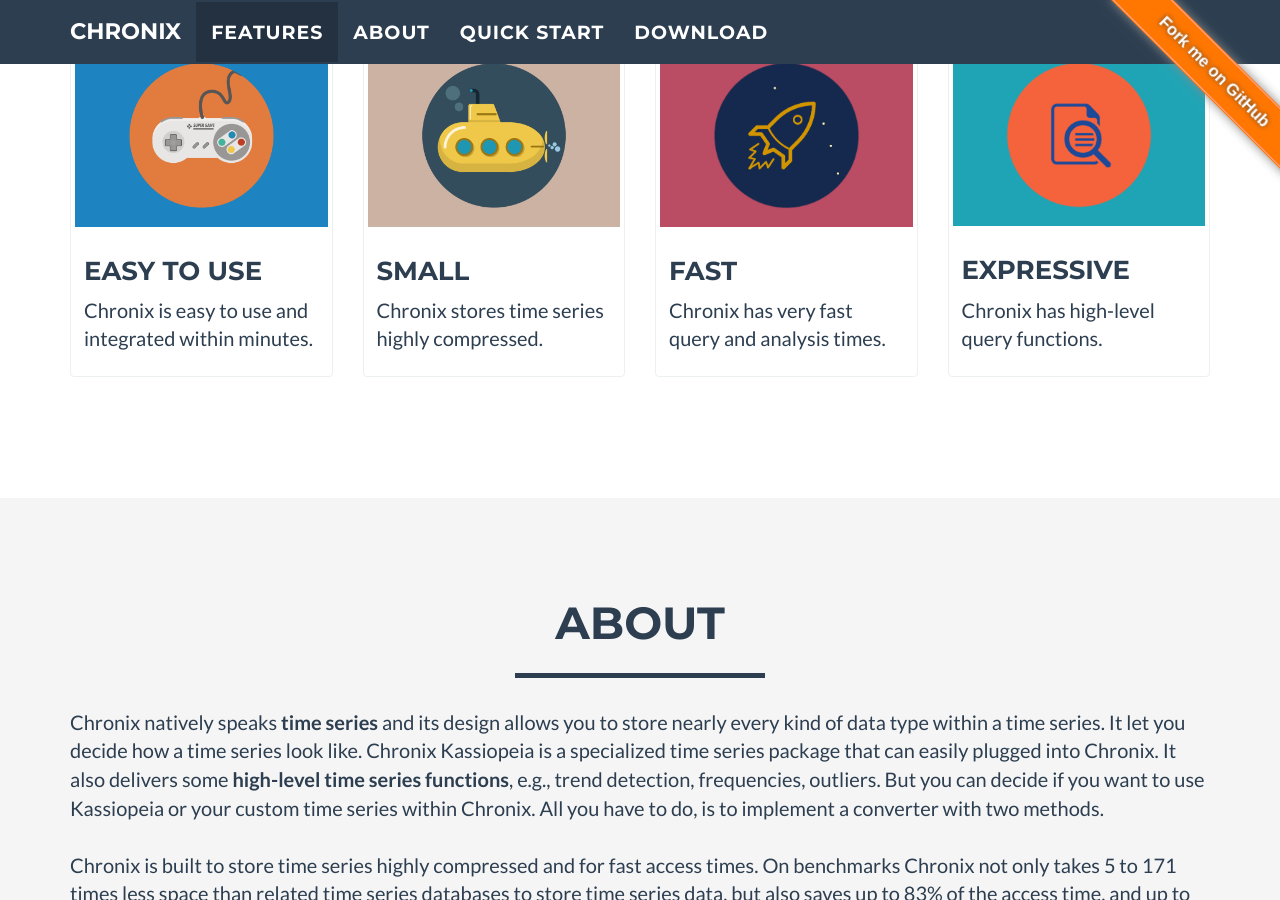
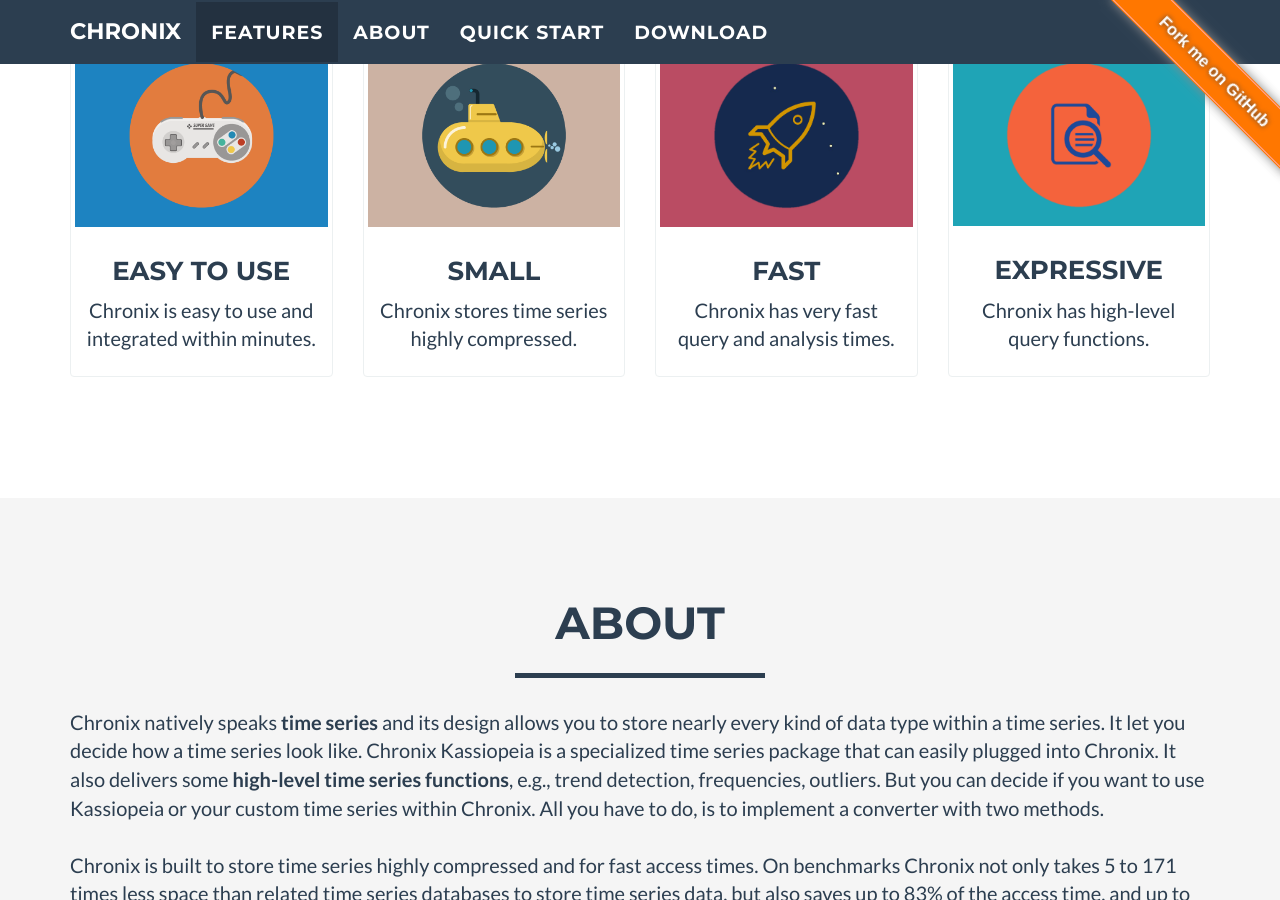
Before and after one commit to ChronixDB/chronixDB.github.io, a Jekyll site: the page built from index.html, in a window 1280 px wide and 900 px high, scrolled down 681 px. Built offline with Jekyll 4.4.1, drawn with Linux system fonts in a browser that asks for light colours.

Commit message:
centering feature text

```diff
--- a/_includes/features.html
+++ b/_includes/features.html
@@ -13,7 +13,7 @@
                 <div class="thumbnail">
                     <img src="img/features/{{ feature.img }}" alt="{{ post.alt }}">
 
-                    <div class="caption">
+                    <div class="caption text-center">
                         <h3>{{feature.title}}</h3>
                         <p>{{feature.descb}}</p>
                     </div>
```
